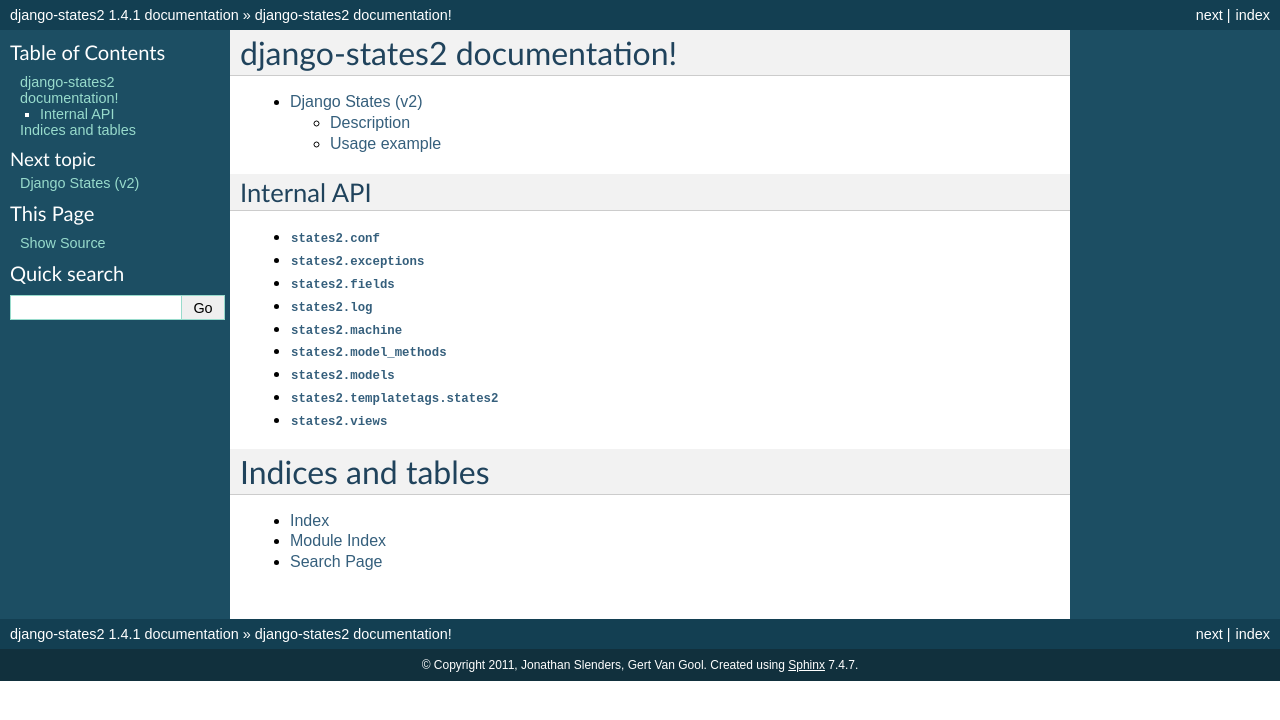
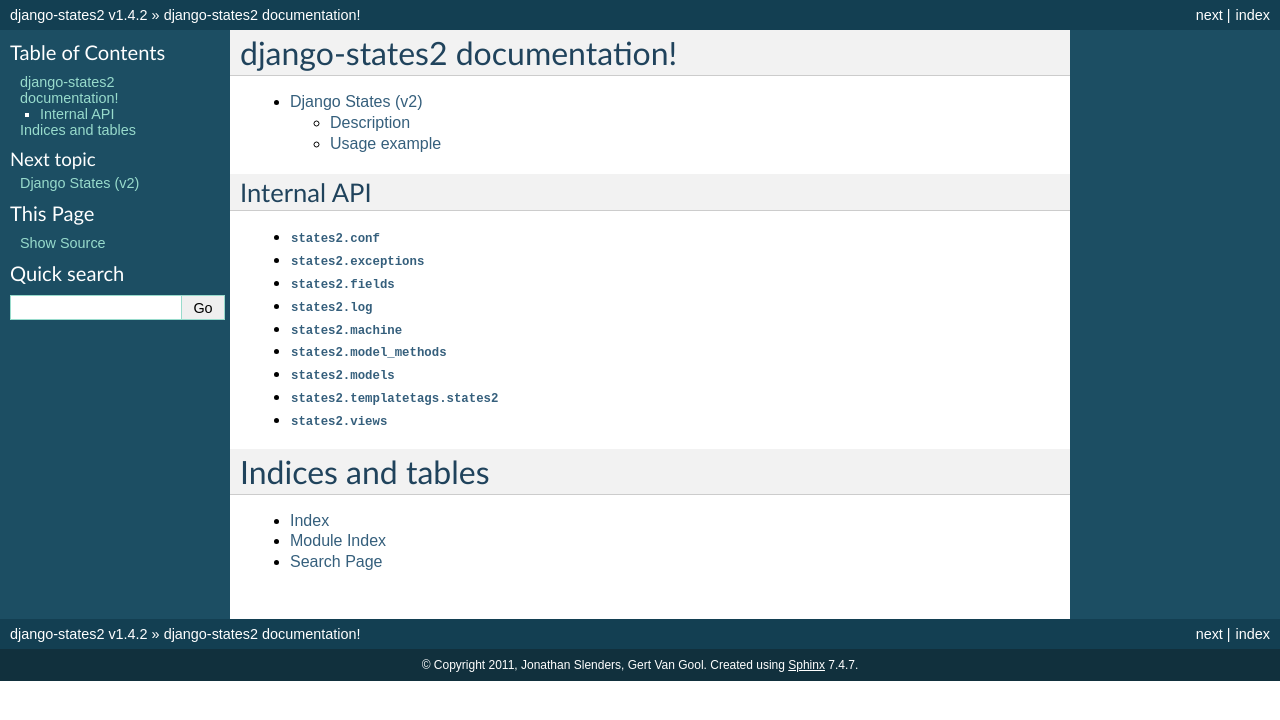
Before and after one commit to vikingco/django-states2, a Sphinx documentation site: the page built from docs/index.rst, in a window 1280 px wide. Shown: the top 720 px of the page. Built offline with Sphinx 7.4.7, drawn with Linux system fonts in a browser that asks for light colours; part of the change alters nothing that is shown.

```diff
--- a/docs/conf.py
+++ b/docs/conf.py
@@ -47,10 +47,11 @@ copyright = u'2011, Jonathan Slenders, Gert Van Gool'
 # |version| and |release|, also used in various other places throughout the
 # built documents.
 #
+import states2
 # The short X.Y version, only interested in the number, e.g. 0.9.2
-version = '1.4'
+version = states2.__version__.split(' ')[0]
 # The full version, including alpha/beta/rc tags.
-release = '1.4.1'
+release = states2.__version__
 
 # The language for content autogenerated by Sphinx. Refer to documentation
 # for a list of supported languages.
@@ -103,10 +104,13 @@ html_theme = 'default'
 
 # The name for this set of Sphinx documents.  If None, it defaults to
 # "<project> v<release> documentation".
-#html_title = None
+title_dict = {'project': project,
+              'version': version,
+              'release': release}
+html_title = "%(project)s v%(release)s documentation" % title_dict
 
 # A shorter title for the navigation bar.  Default is the same as html_title.
-#html_short_title = None
+html_short_title = "%(project)s v%(version)s" % title_dict
 
 # The name of an image file (relative to this directory) to place at the top
 # of the sidebar.
@@ -215,6 +219,9 @@ man_pages = [
      [u'Jonathan Slenders, Gert Van Gool'], 1)
 ]
 
+# -- Option for autodoc
+autodoc_member_order = 'bysource'
+autodoc_default_flags = ['members', 'undoc-members']
 
 # Example configuration for intersphinx: refer to the Python standard library.
 intersphinx_mapping = {'http://docs.python.org/': None}
```
